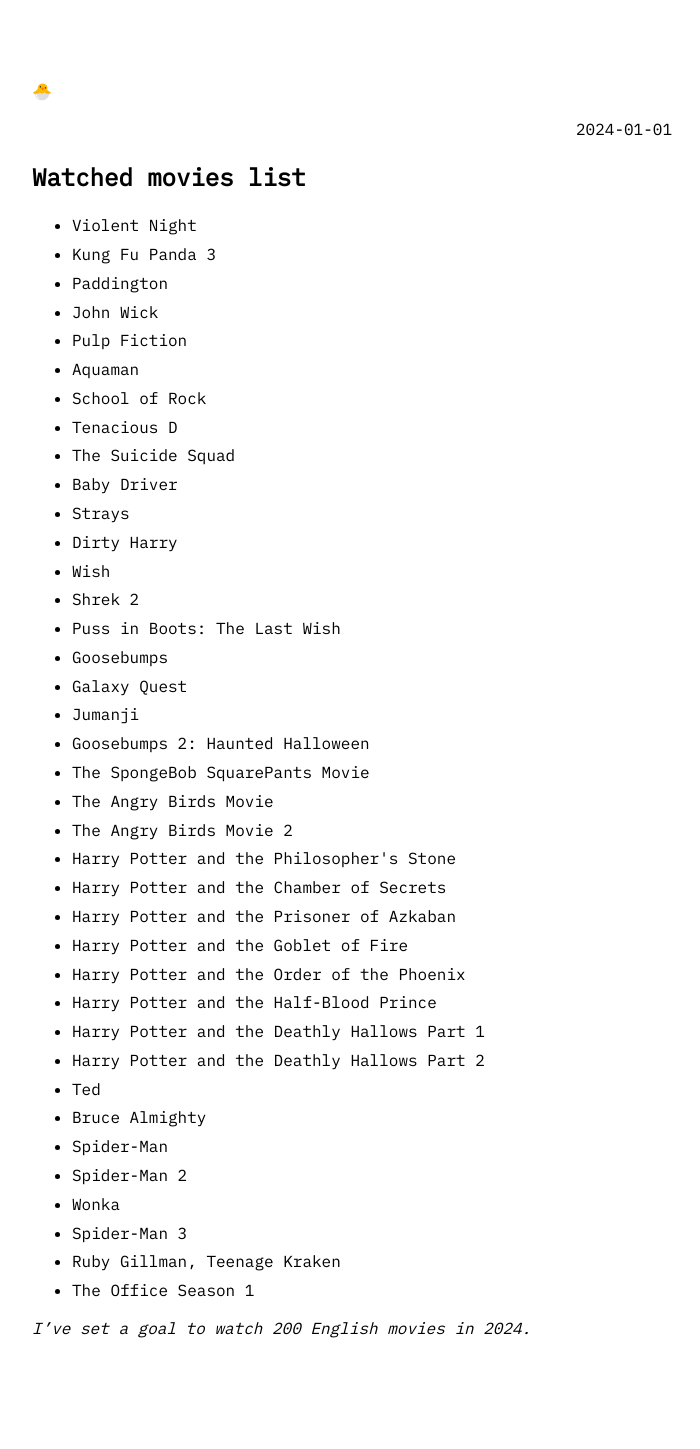
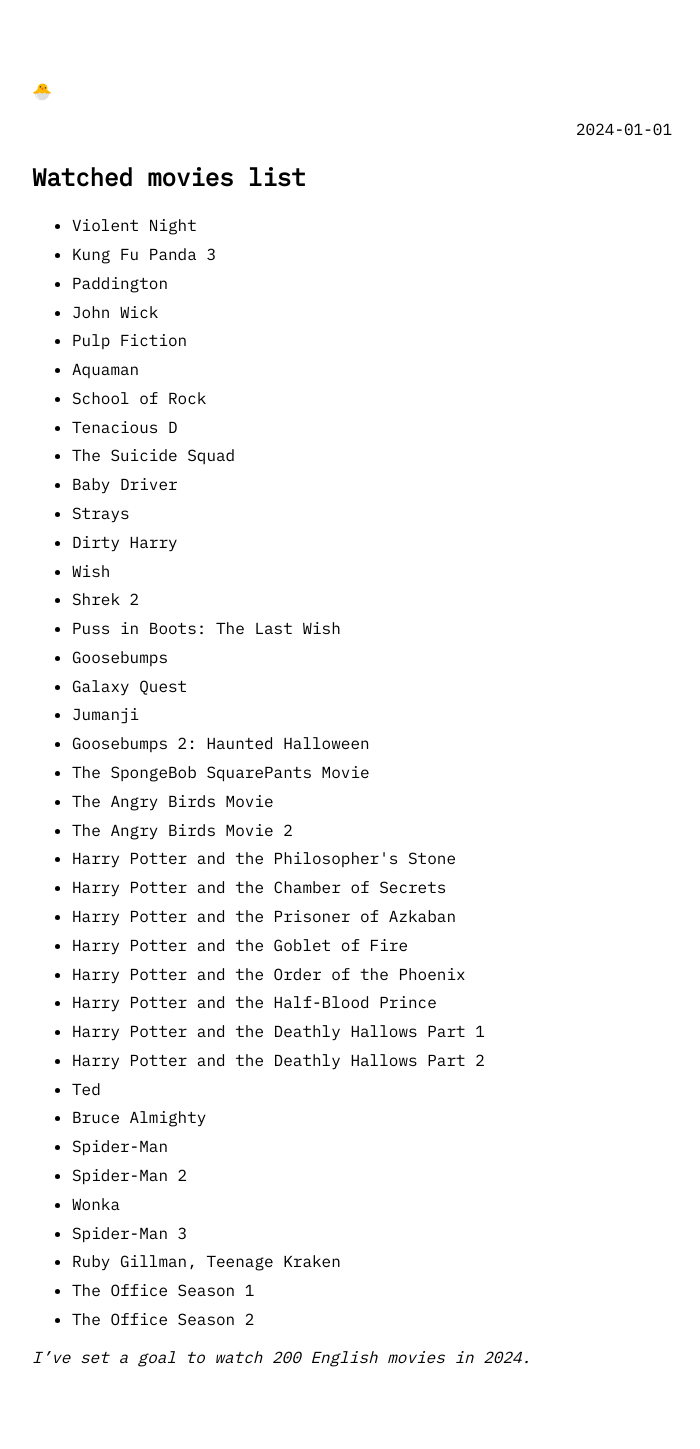
Before and after one commit to prolkh/prolkh.github.io, a Jekyll site: the page built from watched-movies-list.md, in a window 1280 px wide. Shown: the whole page, without its empty margins (288-988 px from the left). Built offline with Jekyll 4.4.1, drawn with Linux system fonts in a browser that asks for light colours; before the commit the page ends 1420 px from its top, so only the background shows below that.

Commit message:
Update movies.yml

```diff
--- a/_data/movies.yml
+++ b/_data/movies.yml
@@ -112,3 +112,6 @@
 
   - title: "The Office Season 1"
     date : '2024-02-25'
+
+  - title: "The Office Season 2"
+    date : '2024-03-25'
```
